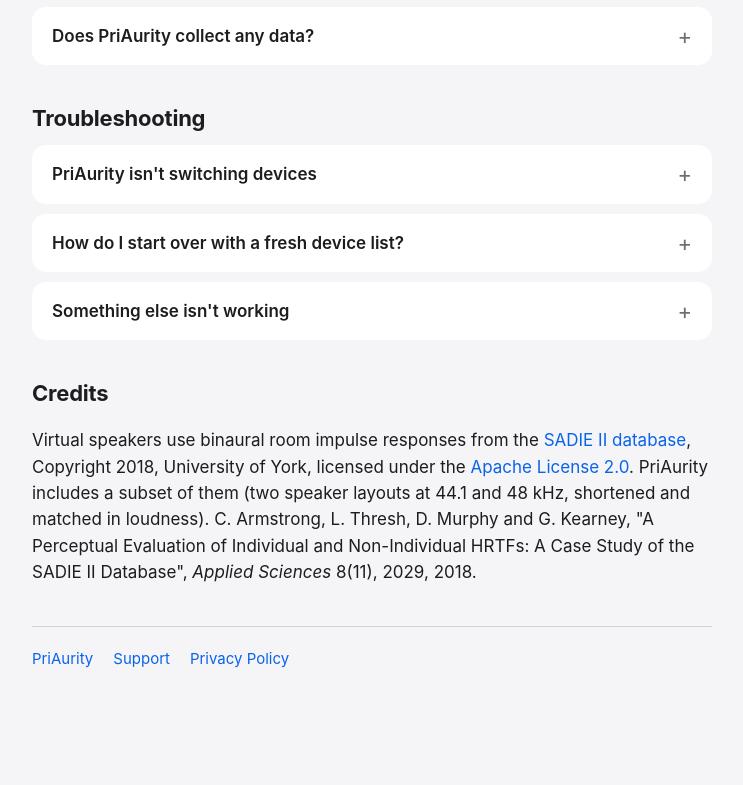
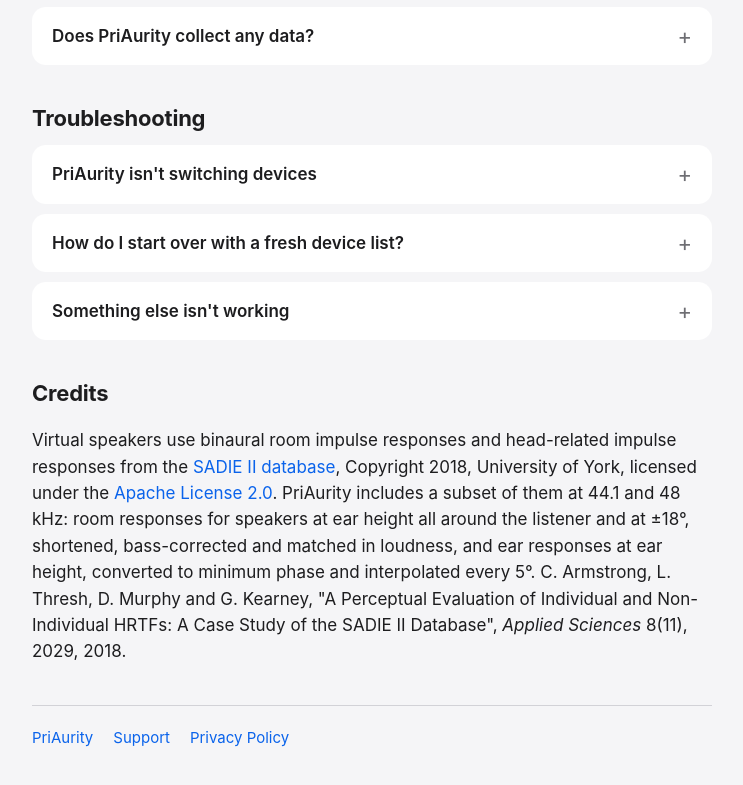
Before and after one commit to makeable/priaurity, a plain HTML site: page faq/index.html in a window 1280 px wide. Shown: the part 2874-3659 px from the top of the page, without its empty margins (268-1011 px from the left). Before the commit the page ends 3616 px from the top, so only its background shows below. Drawn offline with Linux system fonts and the light colour scheme.

Commit message:
Credits: SADIE II ear responses and current changes

```diff
--- a/faq/index.html
+++ b/faq/index.html
@@ -358,11 +358,13 @@
   </details>
 
   <h2 id="credits">Credits</h2>
-  <p>Virtual speakers use binaural room impulse responses from the
+  <p>Virtual speakers use binaural room impulse responses and head-related impulse responses from the
     <a href="https://zenodo.org/records/12092466">SADIE II database</a>, Copyright 2018, University
     of York, licensed under the <a href="https://www.apache.org/licenses/LICENSE-2.0">Apache License
-    2.0</a>. PriAurity includes a subset of them (two speaker layouts at 44.1 and 48 kHz, shortened
-    and matched in loudness). C. Armstrong, L. Thresh, D. Murphy and G. Kearney, "A Perceptual
+    2.0</a>. PriAurity includes a subset of them at 44.1 and 48 kHz: room responses for speakers at
+    ear height all around the listener and at ±18°, shortened, bass-corrected and matched in
+    loudness, and ear responses at ear height, converted to minimum phase and interpolated every
+    5°. C. Armstrong, L. Thresh, D. Murphy and G. Kearney, "A Perceptual
     Evaluation of Individual and Non-Individual HRTFs: A Case Study of the SADIE II Database",
     <i>Applied Sciences</i> 8(11), 2029, 2018.</p>
 
```
